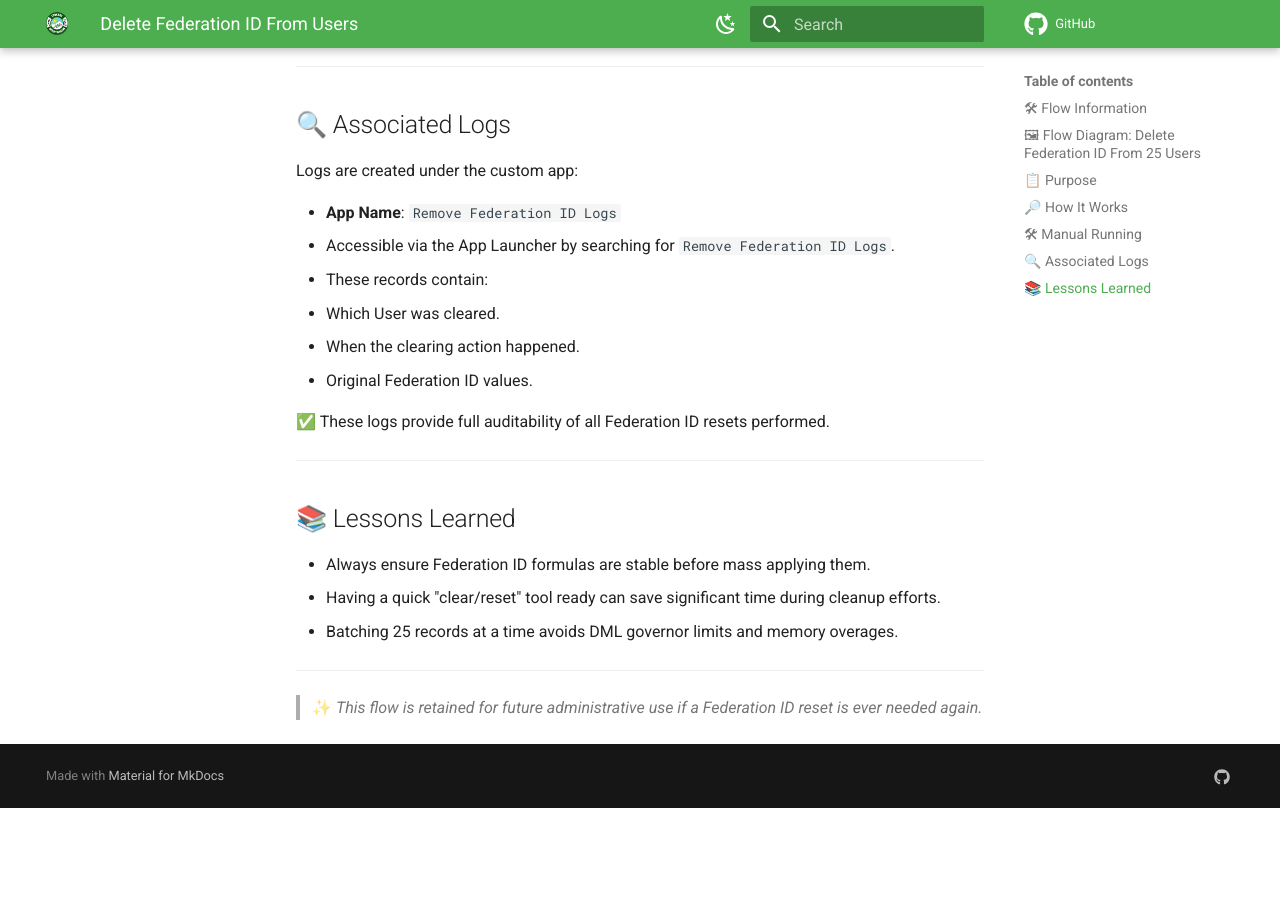
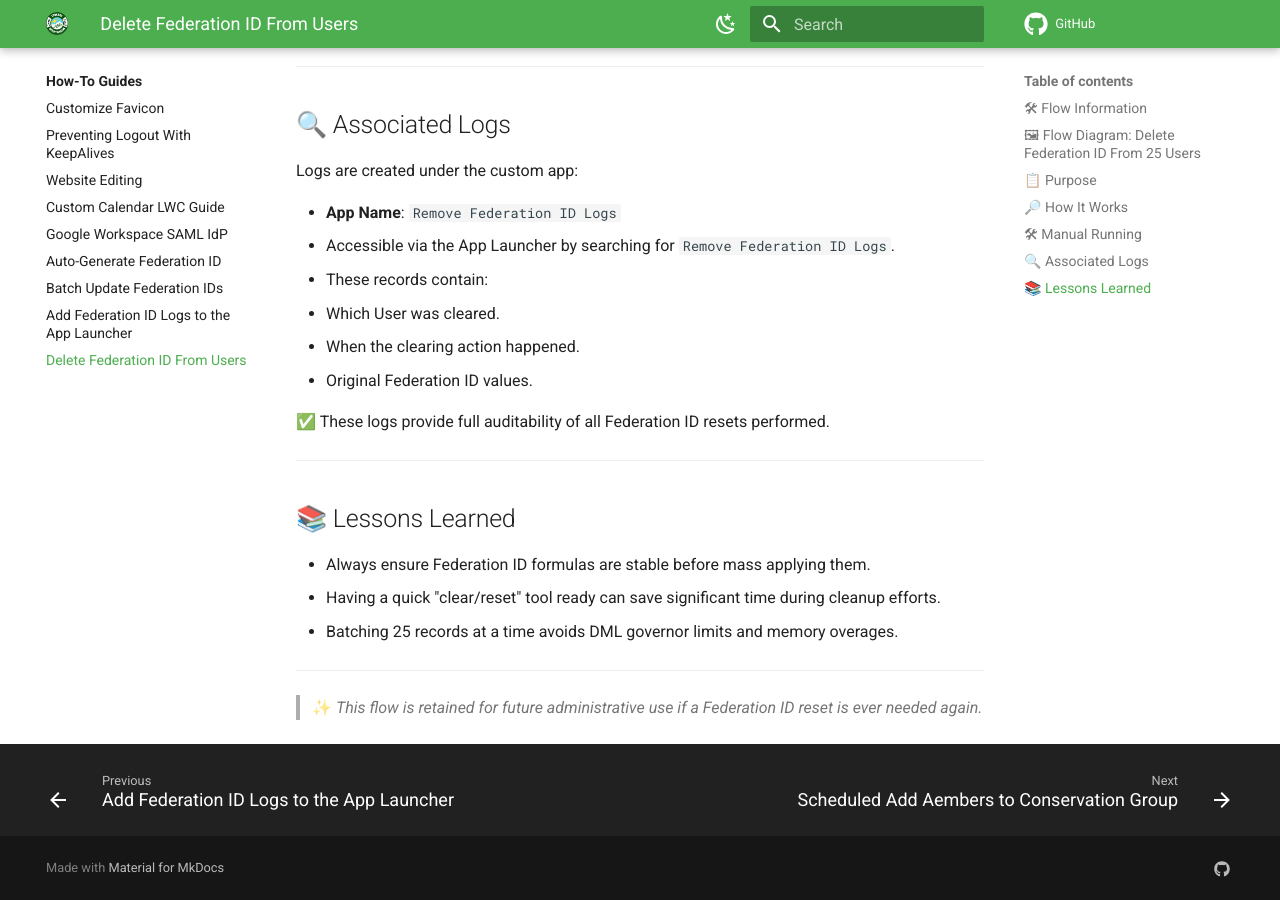
Before and after one commit to Spokane-Mountaineers/salesforce, an MkDocs documentation site: the page built from docs/how-to-guides/delete-federation-id-from-users.md, in a window 1280 px wide and 900 px high, scrolled down 2198 px. Built offline with MkDocs 1.6.1 and Material for MkDocs 9.7.7, drawn with Linux system fonts in a browser that asks for light colours; comment, search, counter and statistics services are not loaded; before the commit the page ends 3006 px from its top, so only the background shows below that.

Commit message:
chore(doc): automation index.md and fix broken links

```diff
--- /dev/null
+++ b/docs/automation/index.md
@@ -0,0 +1,16 @@
+# Automation
+
+This section documents internal automations and scheduled jobs used to manage membership, system syncs, and administrative workflows for Spokane Mountaineers.
+
+Each automation is designed to reduce manual work, ensure consistency, and support the club’s online infrastructure.
+
+---
+
+## Included Jobs
+
+- **[Scheduled: Add Members To Conservation Group](scheduled-add-members-to-conservation-group.md)**
+  Ensures all active site users are part of the Conservation Group and logs changes for audit.
+
+---
+
+More scheduled flows and automation tools will be added to this section as they are developed.
--- a/mkdocs.yml
+++ b/mkdocs.yml
@@ -13,9 +13,10 @@
     - Google Workspace SAML IdP: how-to-guides/google-workspace-saml-idp.md
     - Auto-Generate Federation ID: how-to-guides/auto-generate-federation-id.md
     - Batch Update Federation IDs: how-to-guides/batch-update-federation-id.md
-    - Add Federation ID Logs to the App Launcher: docs/how-to-guides/add-federation-id-logs-to-the-app-launcher.md
+    - Add Federation ID Logs to the App Launcher: how-to-guides/add-federation-id-logs-to-the-app-launcher.md
+    - Delete Federation ID From Users: how-to-guides/delete-federation-id-from-users.md
   - Automation:
-    - Scheduled Add Aembers to Conservation Group: docs/automation/scheduled-add-members-to-conservation-group.md
+    - Scheduled Add Aembers to Conservation Group: automation/scheduled-add-members-to-conservation-group.md
   - About: about.md  # We'll add this page later.
 
 # Custom branding
```
Also changed, not shown: docs/automation/scheduled-add-members-to-conservation-group.md (+2 -1 lines).
